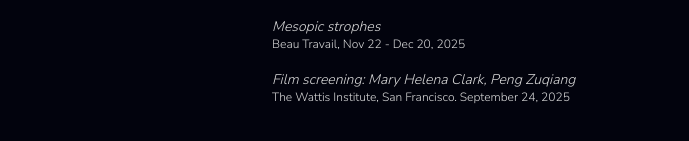
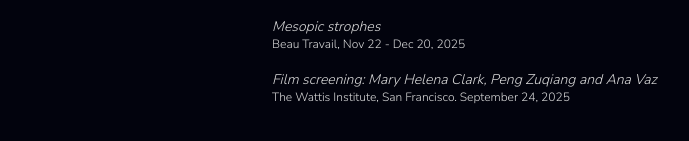
Before and after one commit to JAWeiss89/zuqiangPortfolioReact, a React (Create React App) app: page / in a window 1280 px wide. Shown: the part 447-588 px from the top of the page, without its empty margins (8-697 px from the left). Built offline with nearby package versions, Linux system fonts and the light colour scheme.

Commit message:
Update Home.js

```diff
--- a/src/Home.js
+++ b/src/Home.js
@@ -132,7 +132,7 @@ const Home = ({ hideNav }) => {
           target="_blank"
           rel="noopener noreferrer"
         >
-          <em>Film screening: Mary Helena Clark, Peng Zuqiang</em>
+          <em>Film screening: Mary Helena Clark, Peng Zuqiang and Ana Vaz</em>
         </a>
       </p>
       <p style={{ margin: '0px', fontSize: '12px' }}>
```
